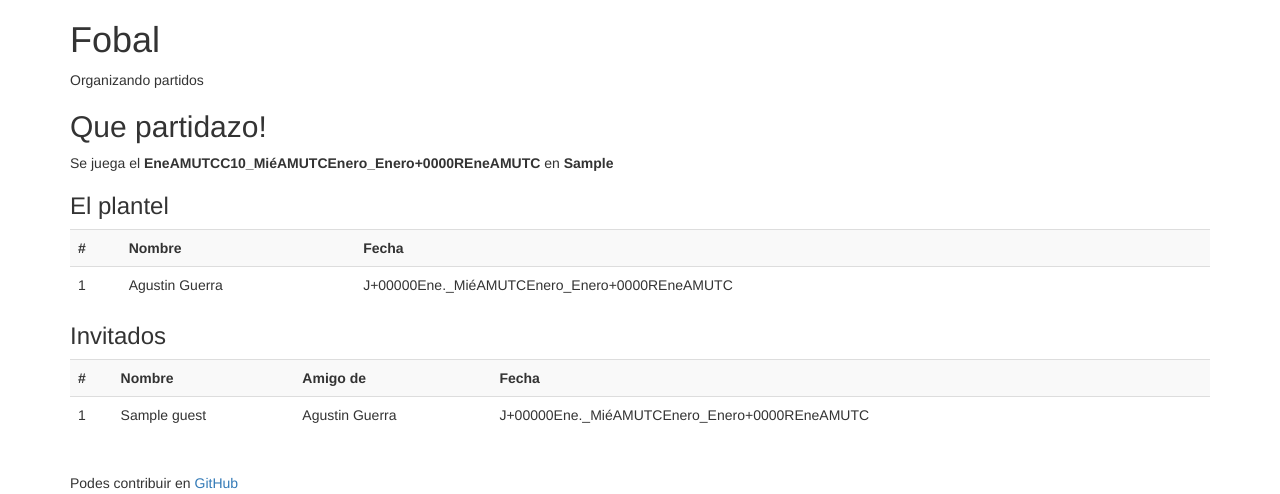
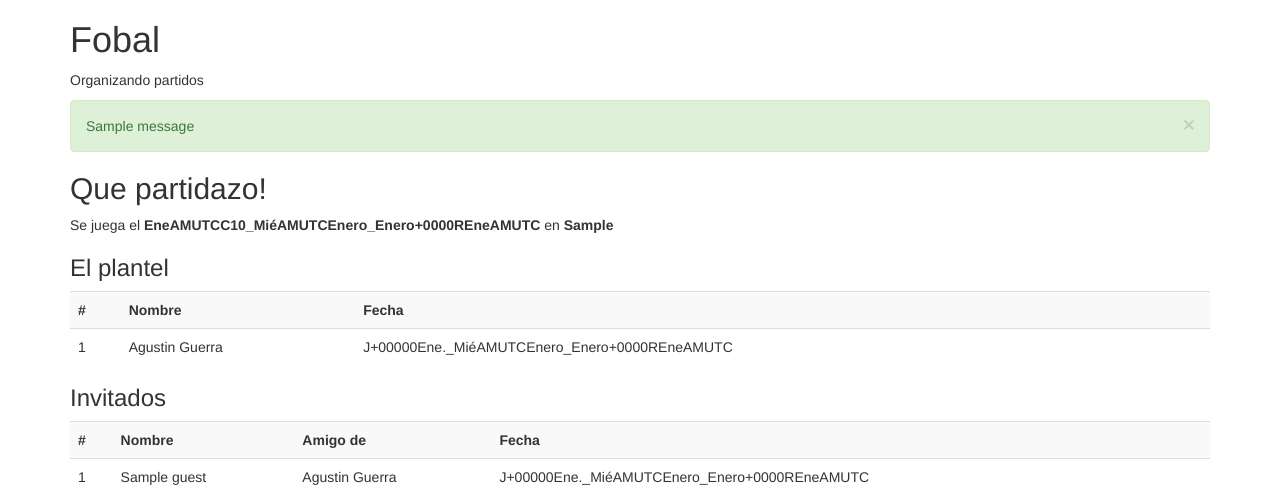
Before and after one commit to irodrigo17/futbol5-django, a Django app: page /matches/1/ in a window 1280 px wide. Shown: the top 494 px of the page. Run offline with Django 3.2, Linux system fonts and the light colour scheme; data comes from the database, SQL or seed files in the repository; tables that the repository leaves empty hold one stand-in row (values such as "Sample post"); one stand-in notice (Sample message) is shown; some libraries are stand-ins or nearby versions.

Commit message:
Add success flash messages when players join or leave a match

```diff
--- a/core/templates/core/partial_site_header.html
+++ b/core/templates/core/partial_site_header.html
@@ -11,6 +11,12 @@
 
     <!-- Bootstrap core CSS -->
     <link href="https://maxcdn.bootstrapcdn.com/bootstrap/3.3.2/css/bootstrap.min.css" rel="stylesheet">
+
+    <!-- jQuery (necessary for Bootstrap's JavaScript plugins) -->
+    <script src="https://ajax.googleapis.com/ajax/libs/jquery/1.11.2/jquery.min.js"></script>
+
+    <!-- Bootstrap core JavaScript -->
+    <script src="https://maxcdn.bootstrapcdn.com/bootstrap/3.3.4/js/bootstrap.min.js"></script>
 
     <!-- Google Analytics -->
     <script>
@@ -28,3 +34,12 @@
     <div class="container">
       <h1>Fobal</h1>
       <p>Organizando partidos</p>
+
+      {% for message in messages %}
+      <div class="alert alert-success alert-dismissible fade in" role="alert">
+        <button type="button" class="close" data-dismiss="alert" aria-label="Close">
+          <span aria-hidden="true">&times;</span>
+        </button>
+        {{ message }}
+      </div>
+      {% endfor %}
--- a/core/views.py
+++ b/core/views.py
@@ -7,6 +7,7 @@ from datetime import datetime
 from django.shortcuts import render, get_object_or_404
 from django.http import HttpResponseRedirect, HttpResponse, HttpResponseNotAllowed
 from django.views.decorators.csrf import csrf_exempt
+from django.contrib import messages
 from core.models import Match, Player, MatchPlayer, Guest
 from core import mailer, tasks
 from core.urlhelper import match_url, join_match_url, leave_match_url
@@ -119,6 +120,8 @@ def join_match(request, match_id, player_id):
         sent_mails = mailer.send_join_mails(match, player)
         LOGGER.info('%s joined %s, sent %i email(s)' % (player, match, sent_mails))
 
+    messages.success(request, '%s: Estás anotado para el partido!' % player.name)
+
     # TODO: add success/error/already-joined messages and player id
     return HttpResponseRedirect(match_url(match, player))
 
@@ -154,6 +157,8 @@ def leave_match(request, match_id, player_id):
         sent_mails = mailer.send_leave_mails(match, player)
         LOGGER.info('%s left %s, sent %i email(s)' % (player, match, sent_mails))
 
+    messages.success(request, '%s: Te bajaste del partido, gracias por avisar!' % player.name)
+
     # TODO: add success/error/not-joined message and player id
     return HttpResponseRedirect(match_url(match, player))
 
@@ -185,6 +190,8 @@ def add_guest(request, match_id):
     sent_mails = mailer.send_invite_guest_mails(match, player, guest)
     LOGGER.info('%s invited %s to %s, sent %i email(s)' % (player, guest, match, sent_mails))
 
+    messages.success(request, '%s: Tu amigo quedó anotado!' % player.name)
+
     # TODO: add success/error/not-joined message and player id
     return HttpResponseRedirect(match_url(match, player))
 
@@ -213,6 +220,8 @@ def remove_guest(request, guest_id):
     sent_mails = mailer.send_remove_guest_mails(guest)
     LOGGER.info('%s uninvited %s from %s, sent %i email(s)' % (guest.inviting_player, guest, guest.match, sent_mails))
 
+    messages.success(request, '%s: Tu amigo no juega, gracias por avisar!' % guest.inviting_player.name)
+
     # TODO: add success/error/not-joined message and player id
     return HttpResponseRedirect(match_url(guest.match, None))
 
```
